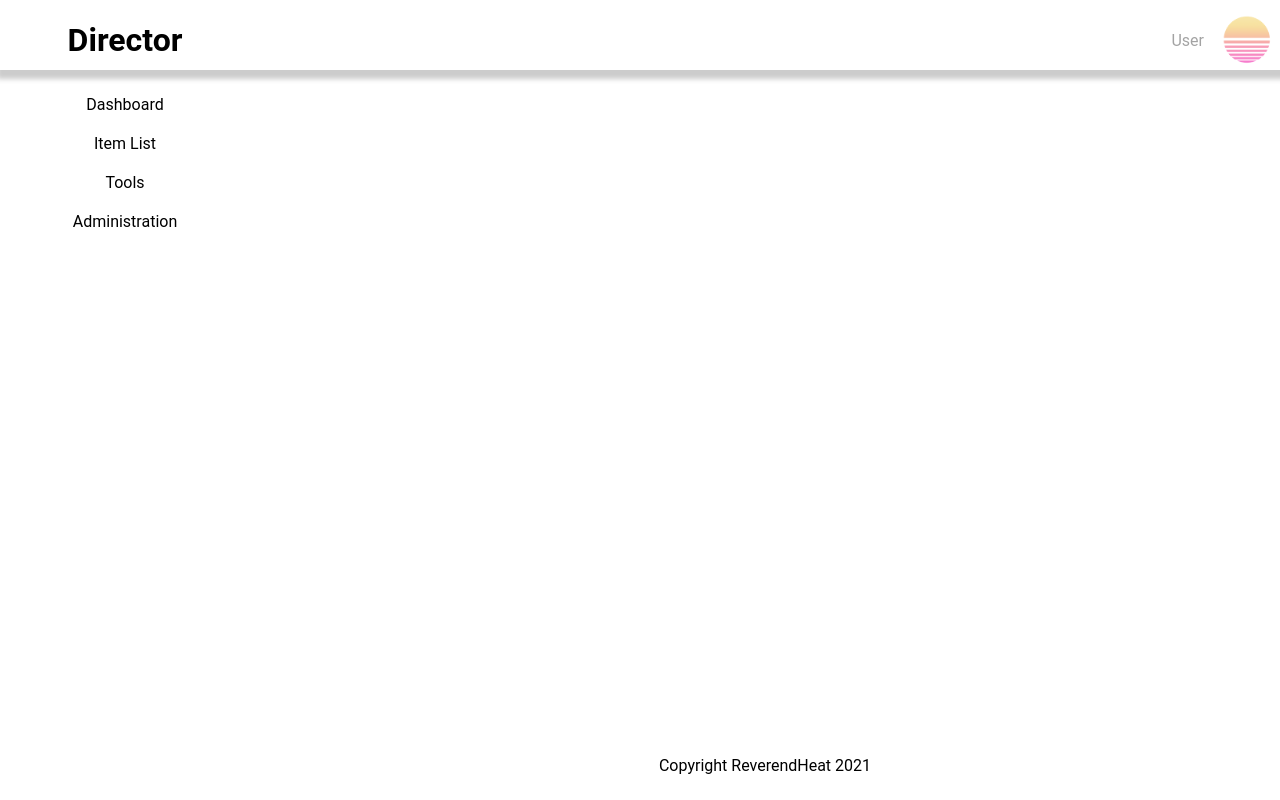
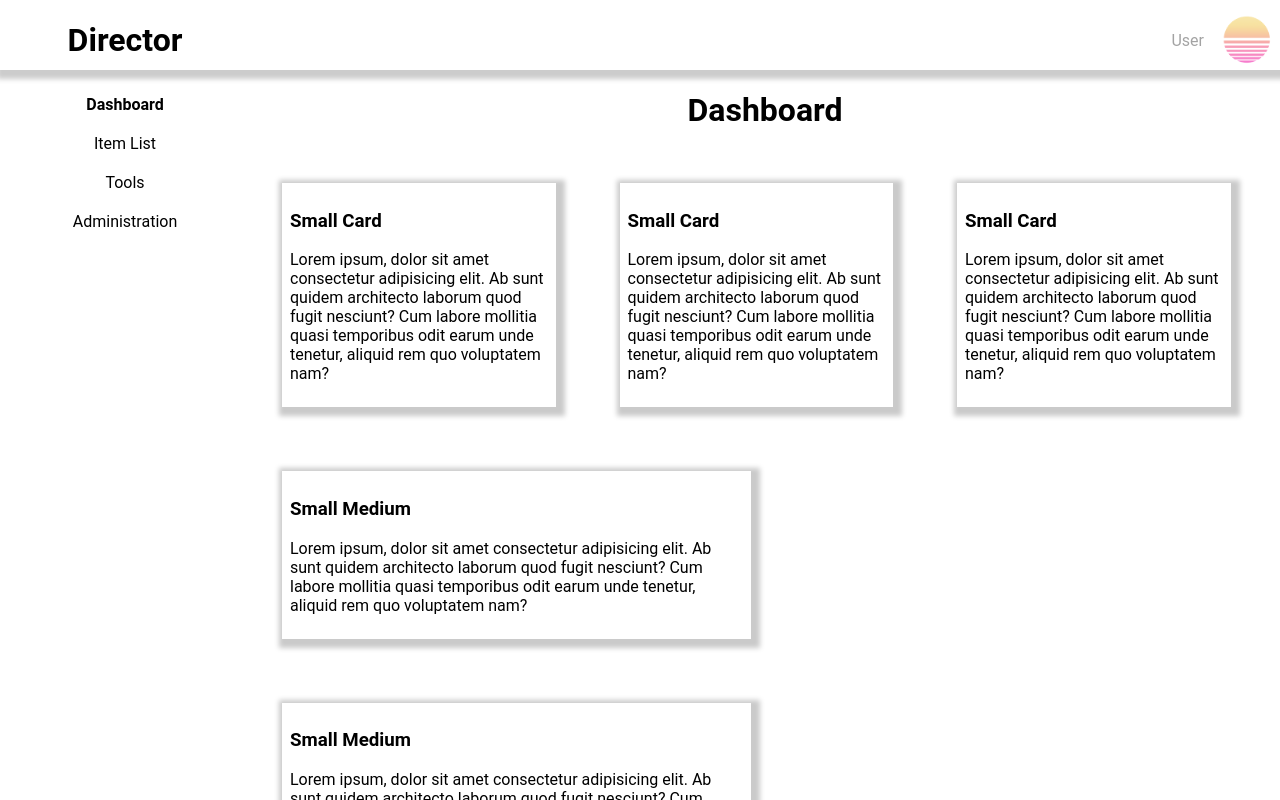
Before and after one commit to Reverendheat/react-dashboard, a React (Create React App) app: page /react-dashboard/dashboard in a window 1280 px wide. Shown: the top 800 px of the page. Built offline with nearby package versions, Linux system fonts and the light colour scheme; the HTML template or start-up script is replaced by a standard one.

Commit message:
Updates routes

```diff
--- a/src/components/Card.tsx
+++ b/src/components/Card.tsx
@@ -1,9 +1,36 @@
 import React from 'react'
+import styled from 'styled-components';
 
-export const Card = () => {
+interface CardProps {
+    size: string,
+    text: string,
+    title: string
+}
+
+export const Card: React.FC<CardProps> = (CardProps) => {
+    const calculateSize = (size: string) => {
+        switch (size) {
+            case "small":
+                return "25%"
+            case "medium":
+                return "44%"
+            case "large":
+                return "100%"
+        }
+    }
+    const StyledCard = styled.div`
+    width: ${calculateSize(CardProps.size)};
+    margin: 2em;
+    padding: 0.5em;
+    box-shadow: 3px 3px 5px 6px rgb(202, 202, 202);
+    @media (max-width: 768px) {
+        width: 100%;
+      }
+`
     return (
-        <div>
-            <p>Card</p>
-        </div>
+        <StyledCard>
+            <h3>{CardProps.title}</h3>
+            <p>{CardProps.text}</p>
+        </StyledCard>
     )
 }
--- a/src/components/Dashboard.tsx
+++ b/src/components/Dashboard.tsx
@@ -1,4 +1,5 @@
 import React from 'react'
+import { Card } from './Card';
 
 export const Dashboard = () => {
   return (
@@ -7,30 +8,12 @@ export const Dashboard = () => {
         <h1>Dashboard</h1>
       </div>
       <div className="dash-container">
-        <div className="card-small">
-          <h3>Small</h3>
-          <p>Lorem ipsum dolor sit, amet consectetur adipisicing elit. Quasi dicta autem quod temporibus minus repellat ea ad voluptates ducimus excepturi sequi eos beatae praesentium incidunt corrupti, tempore dolore optio reiciendis?</p>
-        </div>
-        <div className="card-small">
-          <h3>Small</h3>
-          <p>Lorem ipsum dolor sit, amet consectetur adipisicing elit. Quasi dicta autem quod temporibus minus repellat ea ad voluptates ducimus excepturi sequi eos beatae praesentium incidunt corrupti, tempore dolore optio reiciendis?</p>
-        </div>
-        <div className="card-small">
-          <h3>Small</h3>
-          <p>Lorem ipsum dolor sit, amet consectetur adipisicing elit. Quasi dicta autem quod temporibus minus repellat ea ad voluptates ducimus excepturi sequi eos beatae praesentium incidunt corrupti, tempore dolore optio reiciendis?</p>
-        </div>
-        <div className="card-medium">
-          <h3>Medium</h3>
-          <p>Lorem ipsum dolor sit, amet consectetur adipisicing elit. Quasi dicta autem quod temporibus minus repellat ea ad voluptates ducimus excepturi sequi eos beatae praesentium incidunt corrupti, tempore dolore optio reiciendis?</p>
-        </div>
-        <div className="card-medium">
-          <h3>Medium</h3>
-          <p>Lorem ipsum dolor sit, amet consectetur adipisicing elit. Quasi dicta autem quod temporibus minus repellat ea ad voluptates ducimus excepturi sequi eos beatae praesentium incidunt corrupti, tempore dolore optio reiciendis?</p>
-        </div>
-        <div className="card-large">
-          <h3>Large</h3>
-          <p>Lorem ipsum dolor sit, amet consectetur adipisicing elit. Quasi dicta autem quod temporibus minus repellat ea ad voluptates ducimus excepturi sequi eos beatae praesentium incidunt corrupti, tempore dolore optio reiciendis?</p>
-        </div>
+        <Card size="small" text="Lorem ipsum, dolor sit amet consectetur adipisicing elit. Ab sunt quidem architecto laborum quod fugit nesciunt? Cum labore mollitia quasi temporibus odit earum unde tenetur, aliquid rem quo voluptatem nam?" title="Small Card" />
+        <Card size="small" text="Lorem ipsum, dolor sit amet consectetur adipisicing elit. Ab sunt quidem architecto laborum quod fugit nesciunt? Cum labore mollitia quasi temporibus odit earum unde tenetur, aliquid rem quo voluptatem nam?" title="Small Card" />
+        <Card size="small" text="Lorem ipsum, dolor sit amet consectetur adipisicing elit. Ab sunt quidem architecto laborum quod fugit nesciunt? Cum labore mollitia quasi temporibus odit earum unde tenetur, aliquid rem quo voluptatem nam?" title="Small Card" />
+        <Card size="medium" text="Lorem ipsum, dolor sit amet consectetur adipisicing elit. Ab sunt quidem architecto laborum quod fugit nesciunt? Cum labore mollitia quasi temporibus odit earum unde tenetur, aliquid rem quo voluptatem nam?" title="Small Medium" />
+        <Card size="medium" text="Lorem ipsum, dolor sit amet consectetur adipisicing elit. Ab sunt quidem architecto laborum quod fugit nesciunt? Cum labore mollitia quasi temporibus odit earum unde tenetur, aliquid rem quo voluptatem nam?" title="Small Medium" />
+        <Card size="large" text="Lorem ipsum, dolor sit amet consectetur adipisicing elit. Ab sunt quidem architecto laborum quod fugit nesciunt? Cum labore mollitia quasi temporibus odit earum unde tenetur, aliquid rem quo voluptatem nam?" title="Small Large" />
       </div>
     </>
   )
--- a/src/components/Main.tsx
+++ b/src/components/Main.tsx
@@ -12,10 +12,13 @@ export const Main = () => {
   return (
     <StyledMain>
       <Route exact path="/">
-        <Redirect to="/dashboard" />
+        <Redirect to="/react-dashboard/dashboard" />
       </Route>
-      <Route exact path="/dashboard" component={Dashboard} />
-      <Route exact path="/tools" component={Tools} />
+      <Route exact path="/react-dashboard">
+        <Redirect to="/react-dashboard/dashboard" />
+      </Route>
+      <Route exact path="/react-dashboard/dashboard" component={Dashboard} />
+      <Route exact path="/react-dashboard/tools" component={Tools} />
     </StyledMain>
   )
 }
--- a/src/components/Sidebar.tsx
+++ b/src/components/Sidebar.tsx
@@ -6,20 +6,20 @@ export const Sidebar = () => {
   return (
     <nav className="side-nav-bar">
       <div className="nav-bar-container">
-        <NavLink to="/dashboard" className="nav-item" activeStyle={{
+        <NavLink to="/react-dashboard/dashboard" className="nav-item" activeStyle={{
           fontWeight: "bold",
         }}>
           Dashboard
         </NavLink>
-        <NavLink to="/items" className="nav-item" activeStyle={{
+        <NavLink to="/react-dashboard/items" className="nav-item" activeStyle={{
           fontWeight: "bold",
         }}>Item List
         </NavLink>
-        <NavLink to="/tools" className="nav-item" activeStyle={{
+        <NavLink to="/react-dashboard/tools" className="nav-item" activeStyle={{
           fontWeight: "bold",
         }}>Tools
         </NavLink>
-        <NavLink to="/administration" className="nav-item" activeStyle={{
+        <NavLink to="/react-dashboard/administration" className="nav-item" activeStyle={{
           fontWeight: "bold",
         }}>Administration
         </NavLink>
```
